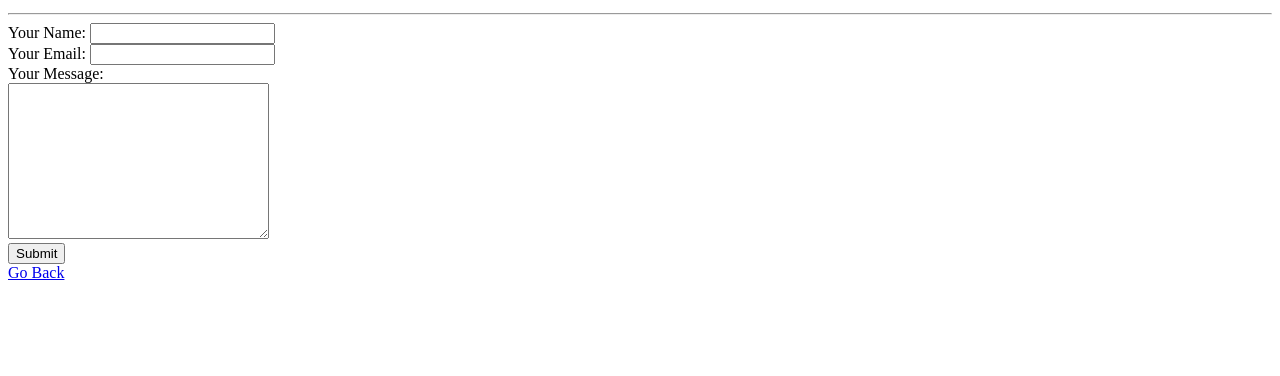
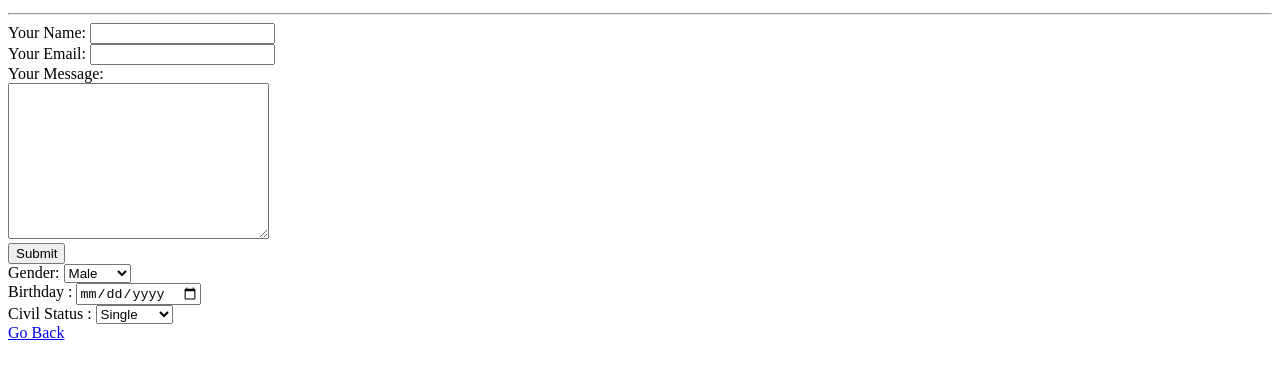
Before and after one commit to andreanne31/cv, a plain HTML site: page contacts.html in a window 1280 px wide. Shown: the part 116-492 px from the top of the page. Drawn offline with Linux system fonts and the light colour scheme.

Commit message:
first revision

```diff
--- a/contacts.html
+++ b/contacts.html
@@ -22,8 +22,27 @@
          <label>Your Message:</label><br>
          <textarea name="yourMessage" cols="30" rows="10"></textarea><br>
          <input type="submit">
+         <br>
+
+         <label >Gender:</label>
+         <select name="gender" id="">
+             <option value="male">Male</option>
+             <option value="female">Female</option>
+         </select>
+         <br>
+         <label for="">Birthday :</label>
+         <input type="date" name="" id="">
+         <br>
+         <label>Civil Status :</label>
+         <select name="" id="">
+             <option>Single</option>
+             <option>Married</option>
+             <option>Widowed</option>
+             <option>Divorced</option>
+         </select>
     </form>
     <a href="index.html">Go Back</a>
 
 </body>
+
 </html>
```
Also changed, not shown: index.html (+4 -4 lines).
